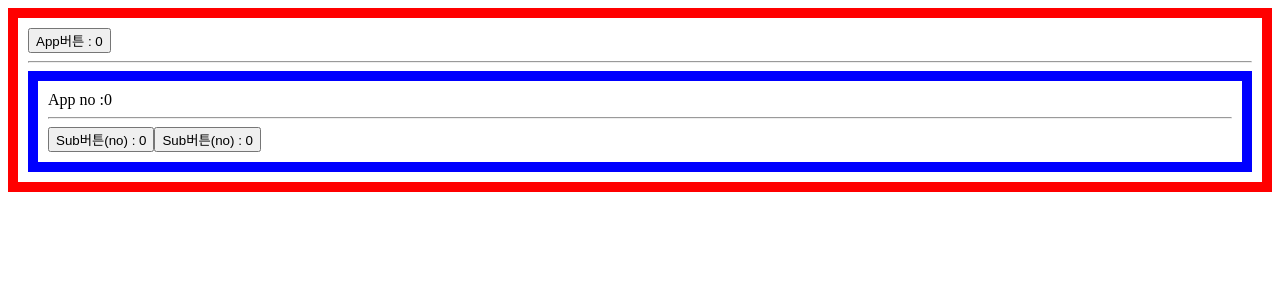
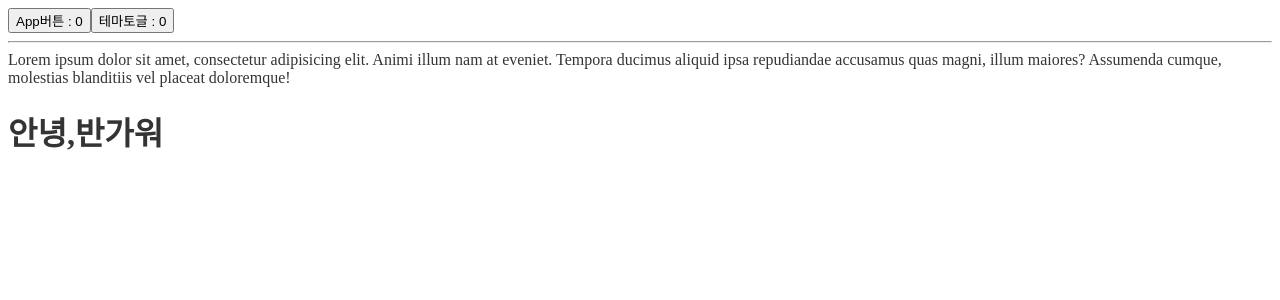
Before and after one commit to RyuJaeYoon/2023-04-react-test, a React (Create React App) app: page / in a window 1280 px wide. Shown: the top 300 px of the page. Built offline with nearby package versions, Linux system fonts and the light colour scheme.

Commit message:
다크모드 구현

```diff
--- a/src/App.js
+++ b/src/App.js
@@ -1,44 +1,37 @@
 import React, {useState, useEffect} from "react";
 
 let AppCallCount=0;
-let SubCallCount=0;
-
-function Sub({ appNo }) {
-  SubCallCount++;
-  console.log(`SubCallCount : ${SubCallCount}`);
-
-  const [no, setNo] =useState(0);
-  const [no2, setNo2] =useState(0);
-
-  useEffect(() => { console.log("effect 1 : 단 한번 실행")},[]);
-  useEffect(() => { console.log("effect 2 : 부모(App)의 appNo가 바뀔때마다 실행"),[appNo]});
-  useEffect(() => { console.log("effect 3 : 나(sub)의 no가 바뀔 때마다 실행"),[no]});
-  useEffect(() => { console.log("effect 4 : appNo 혹은 no가 바뀔때마다 실행"),[appNo, no]});
-  useEffect(() => { console.log("effect 5 : 매번 실행")});
-
-  return (
-    <>
-     <div style={{border: "10px solid blue", padding:10}}>
-      App no :{appNo}
-      <hr />
-      <button className="btn btn-outline" onClick={() => setNo(no+1)}>Sub버튼(no) : {no}</button>
-      <button className="btn btn-outline" onClick={() => setNo2(no2+1)}>Sub버튼(no) : {no2}</button>
-     </div>
-    </>
-  );
-}
 
 function App() {
   AppCallCount++;
   console.log(`AppCallCount : ${AppCallCount}`);
 
   const [no, setNo] =useState(0);
+  const [isDark, setIsDark] = useState(false);
+
+  useEffect(()=> {
+    const html = document.getElementsByTagName("html")[0];
+
+    if (isDark) {
+      html.classList.add('dark');
+    }
+    else {
+      html.classList.remove("dark");
+    }
+  })
   return (
     <>
-     <div style={{border: "10px solid red", padding:10}}>
+     <div>
       <button className="btn btn-outline" onClick={() => setNo(no+1)}>App버튼 : {no}</button>
+      <button className="btn btn-outline" onClick={() => setIsDark(!isDark)}>테마토글 : {no}</button>
+
       <hr />
-      <Sub appNo={no} />
+
+      <div>
+        Lorem ipsum dolor sit amet, consectetur adipisicing elit. Animi illum nam at eveniet. Tempora ducimus aliquid ipsa repudiandae accusamus quas magni, illum maiores? Assumenda cumque, molestias blanditiis vel placeat doloremque!
+      </div>
+
+      <h1 className= "color-pirmary">안녕,반가워</h1>
      </div>
     </>
   );
--- a/src/index.css
+++ b/src/index.css
@@ -16,15 +16,34 @@
     #root {
     height: 100%;
     }
+    /* 테마 시작 */
 
-    /* 지마켓산스 폰트 적용 /
-    html > body,
-    html > body input,
-    html > body select,
-    html > body textarea,
-    html > body pre,
-    html > body button {
-    font-family: "GmarketSansMedium";
-    color: #333;
-    text-underline-position: under;
-    line-height: 1.3; / 이 폰트 특성상 */
+/* 테마 light */
+:root {
+    --background-color:white;
+    --text-color:#343434;
+    --primary-color-1:#9122e0;
+  }
+
+  /* 테마 dark */
+  :root.dark {
+    --background-color:#343434;
+    --text-color:white;
+    --primary-color-1:#9122e0;
+  }
+
+  :root {
+    color:var(--text-color);
+    background-color:var(--background-color);
+    transition: all 2s;
+  }
+
+  .color-primary {
+    color:var(--primary-color-1);
+  }
+
+  :root.dark .color-primary {
+    filter:brightness(150%);
+  }
+
+  /* 테마 끝 */
```
